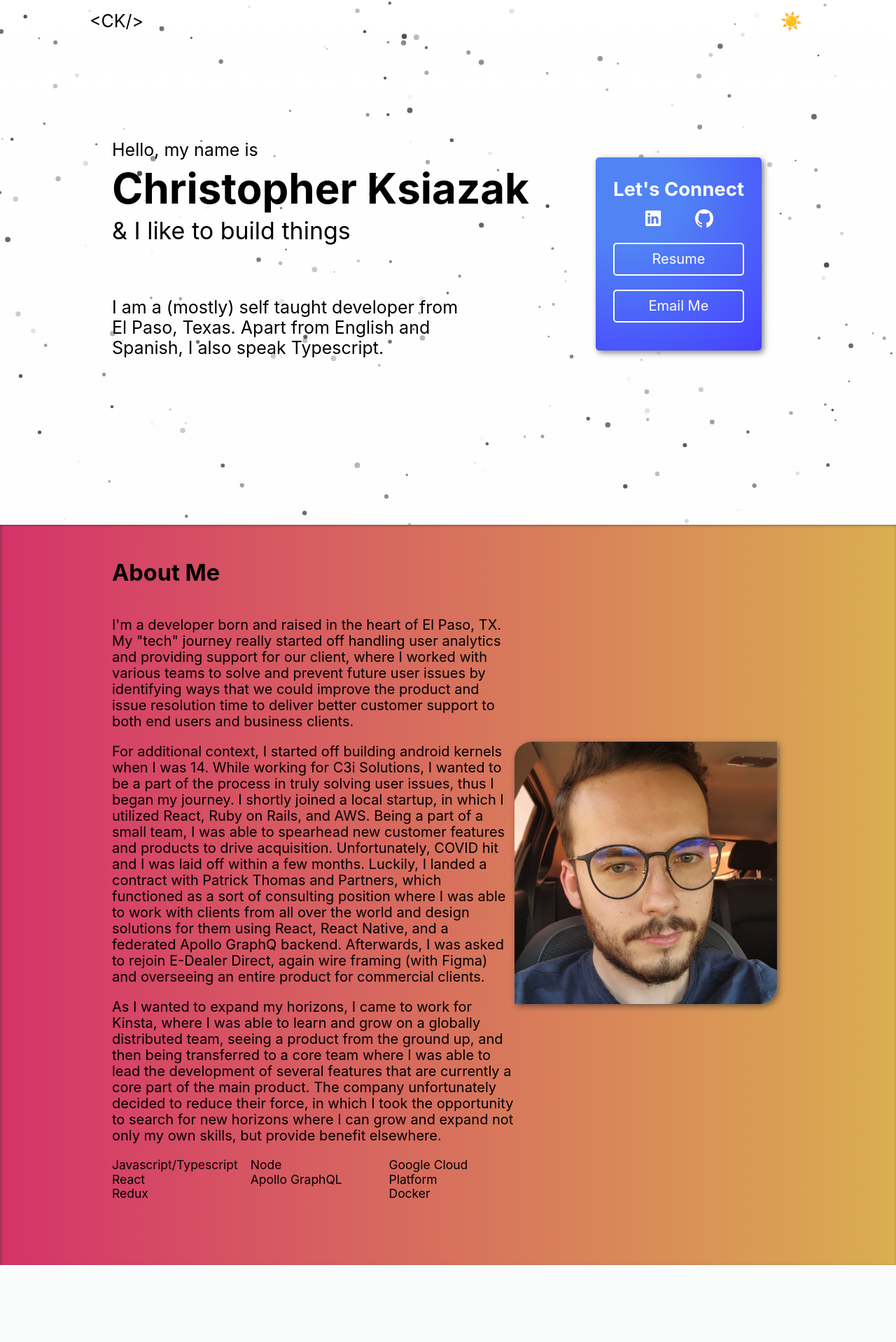
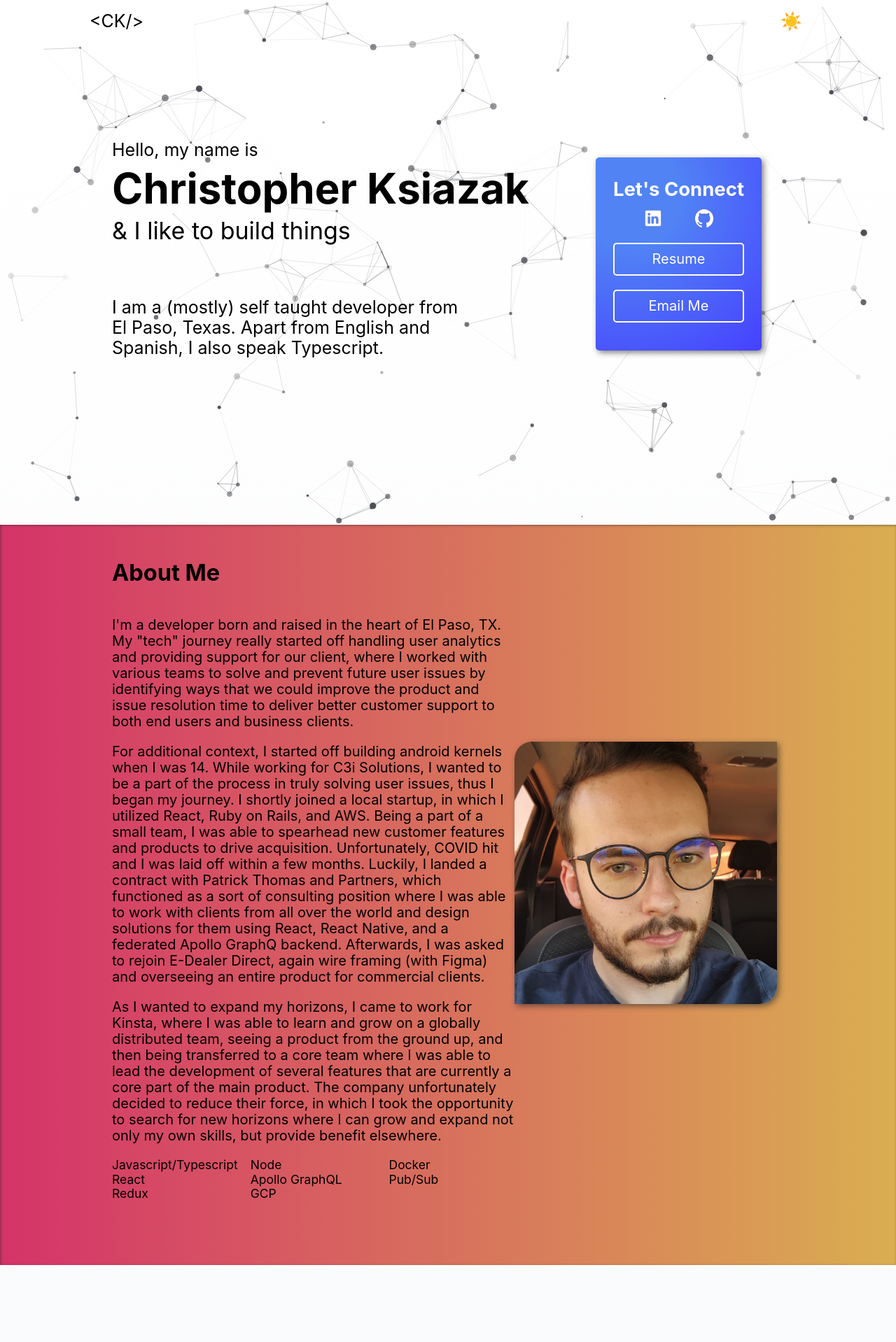
Before and after one commit to cksiazak/ksiazak.dev, a Next.js app: page / in a window 1280 px wide. Shown: the top 1918 px of the page at 70% size. Built offline with nearby package versions, Linux system fonts and the light colour scheme.

Commit message:
updating more

```diff
--- a/src/components/Heading/Particles.tsx
+++ b/src/components/Heading/Particles.tsx
@@ -1,7 +1,7 @@
 import React, { useCallback } from "react"
 import { loadFull } from "tsparticles"
 import Particles from "react-tsparticles"
-import type { Container, Engine } from "tsparticles-engine";
+import type { Engine } from "tsparticles-engine";
 import { isMobile } from "react-device-detect"
 import styled from "styled-components"
 
@@ -40,7 +40,7 @@ const ParticlesContainer = () => {
           },
           particles: {
             number: {
-              value: 200,
+              value: 150,
               density: {
                 enable: true,
                 value_area: 800,
@@ -77,7 +77,7 @@ const ParticlesContainer = () => {
               },
             },
             size: {
-              value: 4.008755121184665,
+              value: 5,
               random: true,
               anim: {
                 enable: false,
@@ -87,15 +87,15 @@ const ParticlesContainer = () => {
               },
             },
             line_linked: {
-              enable: false,
-              distance: 96.21012290843196,
+              enable: true,
+              distance: 96,
               color: !isDarkMode ? "#4F5057" : "#FFF",
-              opacity: 0.40087551211846645,
+              opacity: 0.3,
               width: 1,
             },
             move: {
               enable: true,
-              speed: 3,
+              speed: 2,
               direction: "none",
               random: true,
               straight: false,
@@ -130,7 +130,7 @@ const ParticlesContainer = () => {
               },
               bubble: {
                 distance: 150,
-                size: 6,
+                size: 7,
                 duration: 2,
                 opacity: 1,
               },
--- a/src/data/aboutme/about-me.mdx
+++ b/src/data/aboutme/about-me.mdx
@@ -5,8 +5,9 @@ export const meta = {
     'Redux',
     'Node',
     'Apollo GraphQL',
-    'Google Cloud Platform',
-    'Docker'
+    'GCP',
+    'Docker',
+    'Pub/Sub'
   ],
   image: '/assets/avatar.jpg',
 }
--- a/src/data/experiences/e-dealer-direct.mdx
+++ b/src/data/experiences/e-dealer-direct.mdx
@@ -8,12 +8,8 @@ Although not long, I joined E-Dealer Direct and served as part of the core engin
 In my time short time there, I contributed to stack discussions in an agile environment, created wireframes and mockups,
 and implemented features.
 
-Unfortunately, due to COVID-19, I was made redundant.
-
-As life was returning to normal from COVID, I was asked to
+Unfortunately, COVID-19 happened. As life was returning to normal from COVID, I was asked to
 return to my position at E-Dealer Direct. While in that role, the engineering team shrunk and I took on additional responsibility.
 I operated across both the web application and mobile development.
-My typical day to day technologies in use were React, React Native, Redux, SCSS, and Ruby on Rails.
-I led product discussions, designed layouts/wireframes using Figma and Adobe XD, and implemented features.
-This was all done while pushing out updates in a regular and timely manner, while both taking feedback on the current release
-and iterating on the last.
+
+My typical day to day technologies in use were React, React Native, Redux, SCSS, and Ruby on Rails. I led product discussions, designed layouts/wireframes using Figma and Adobe XD, and implemented features. This was all done while pushing out updates in a regular and timely manner, while both taking feedback on the current release and iterating on the last.
```
